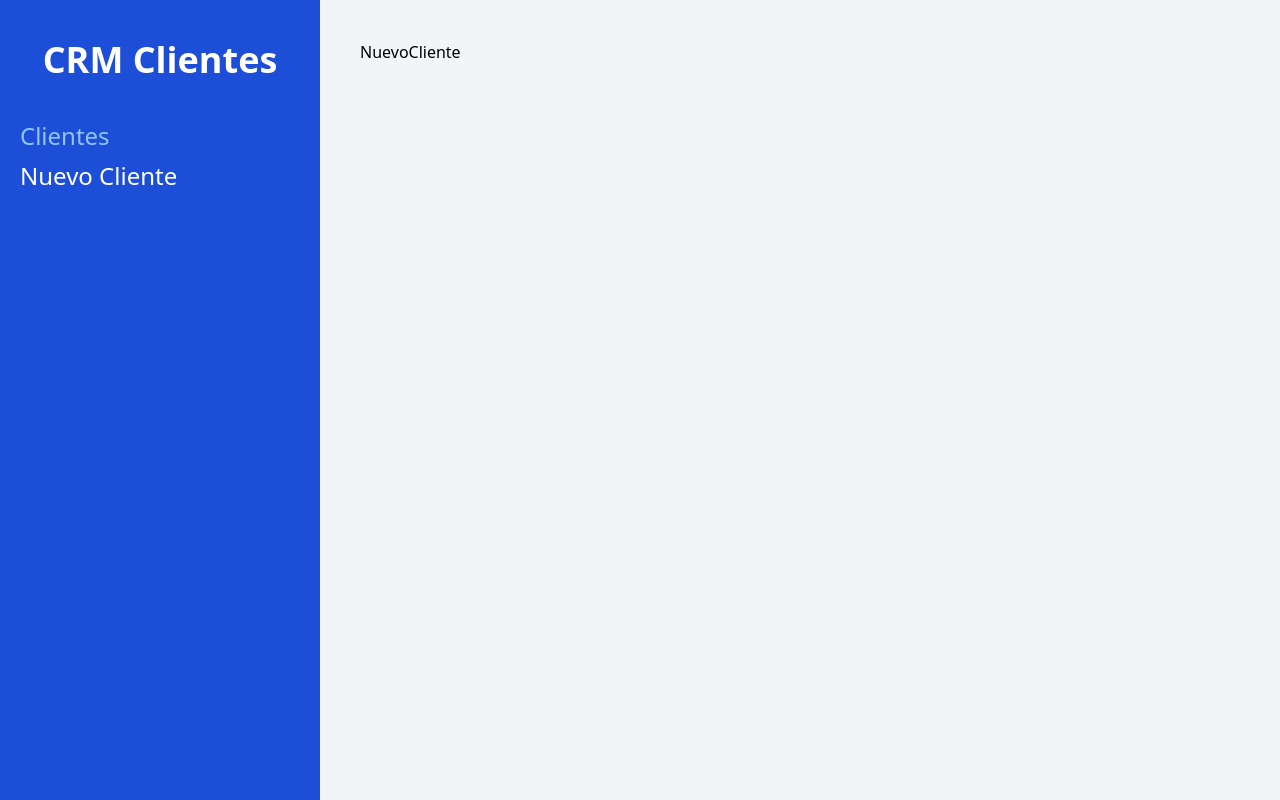
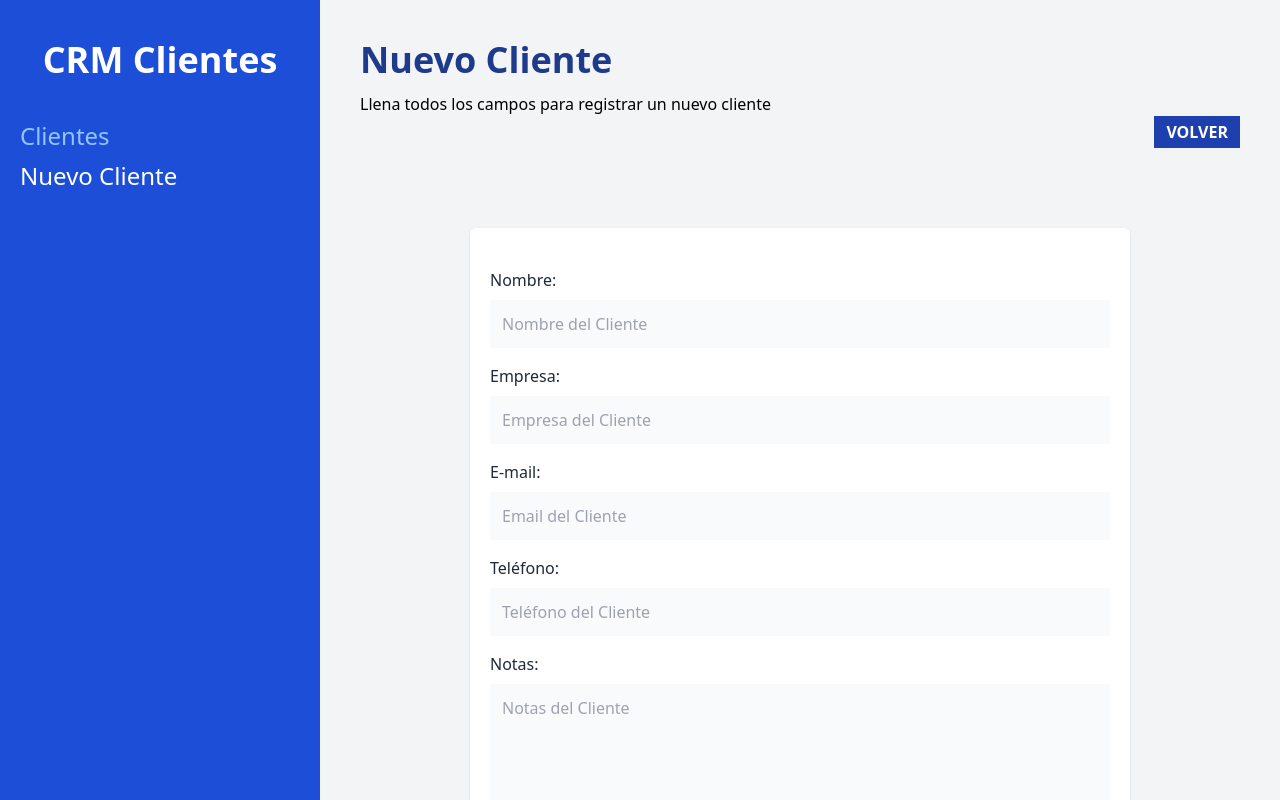
Before and after one commit to JorgeMeza93/Administrador-Clientes-React, a React (Vite) app: page /clientes/nuevo in a window 1280 px wide. Built offline with nearby package versions, Linux system fonts and the light colour scheme.

Commit message:
Formulario listo

```diff
--- /dev/null
+++ b/src/components/Formulario.jsx
@@ -0,0 +1,77 @@
+const Formulario = ({cliente}) => {
+    return (
+        <>
+            <div className="mb-4">
+                <label
+                    className="text-gray-800"
+                    htmlFor="nombre"
+                >Nombre:</label>
+                <input
+                    id="nombre"
+                    type="text"
+                    className="mt-2 block w-full p-3 bg-gray-50"
+                    placeholder="Nombre del Cliente"
+                    name="nombre"
+                />
+            </div>
+            <div className="mb-4">
+                <label
+                    className="text-gray-800"
+                    htmlFor="empresa"
+                >Empresa:</label>
+                <input
+                    id="empresa"
+                    type="text"
+                    className="mt-2 block w-full p-3 bg-gray-50"
+                    placeholder="Empresa del Cliente"
+                    name="empresa"
+                />
+            </div>
+
+            <div className="mb-4">
+                <label
+                    className="text-gray-800"
+                    htmlFor="email"
+                >E-mail:</label>
+                <input
+                    id="email"
+                    type="email"
+                    className="mt-2 block w-full p-3 bg-gray-50"
+                    placeholder="Email del Cliente"
+                    name="email"
+                />
+            </div>
+
+            <div className="mb-4">
+                <label
+                    className="text-gray-800"
+                    htmlFor="telefono"
+                >Teléfono:</label>
+                <input
+                    id="telefono"
+                    type="tel"
+                    className="mt-2 block w-full p-3 bg-gray-50"
+                    placeholder="Teléfono del Cliente"
+                    name="telefono"
+                />
+            </div>
+
+            <div className="mb-4">
+                <label
+                    className="text-gray-800"
+                    htmlFor="notas"
+                >Notas:</label>
+                <textarea
+                    as="textarea"
+                    id="notas"
+                    type="text"
+                    className="mt-2 block w-full p-3 bg-gray-50 h-40 align-self"
+                    placeholder="Notas del Cliente"
+                    name="notas"
+                />
+            </div>
+        </>
+    )
+}
+
+export default Formulario
--- a/src/pages/NuevoCliente.jsx
+++ b/src/pages/NuevoCliente.jsx
@@ -1,8 +1,32 @@
 import React from 'react'
+import { useNavigate } from 'react-router-dom';
+import Formulario from '../components/Formulario';
 
 const NuevoCliente = () => {
+  const navigate = useNavigate();
   return (
-    <div>NuevoCliente</div>
+    <div>
+       <h1 className='font-black text-4xl text-blue-900'>Nuevo Cliente</h1>
+       <p className='mt-3'>Llena todos los campos para registrar un nuevo cliente</p>
+      <div className='flex justify-end'>
+        <button
+          className='bg-blue-800 text-white px-3 py-1 font-bold uppercase'
+          onClick={ () => navigate("/")}
+        >
+          Volver
+        </button>
+      </div>
+      <div className='bg-white shadow rounded-md md:w-3/4 mx-auto px-5 py-10 mt-20'>
+        <form>
+          <Formulario/>
+          <input type="submit"
+            className='mt-5 w-full bg-blue-700 p-3 uppercase font-bold text-white text-lg'
+            value="Registar Cliente"
+          />
+        </form>
+      </div>
+
+    </div>
   )
 }
 
```
